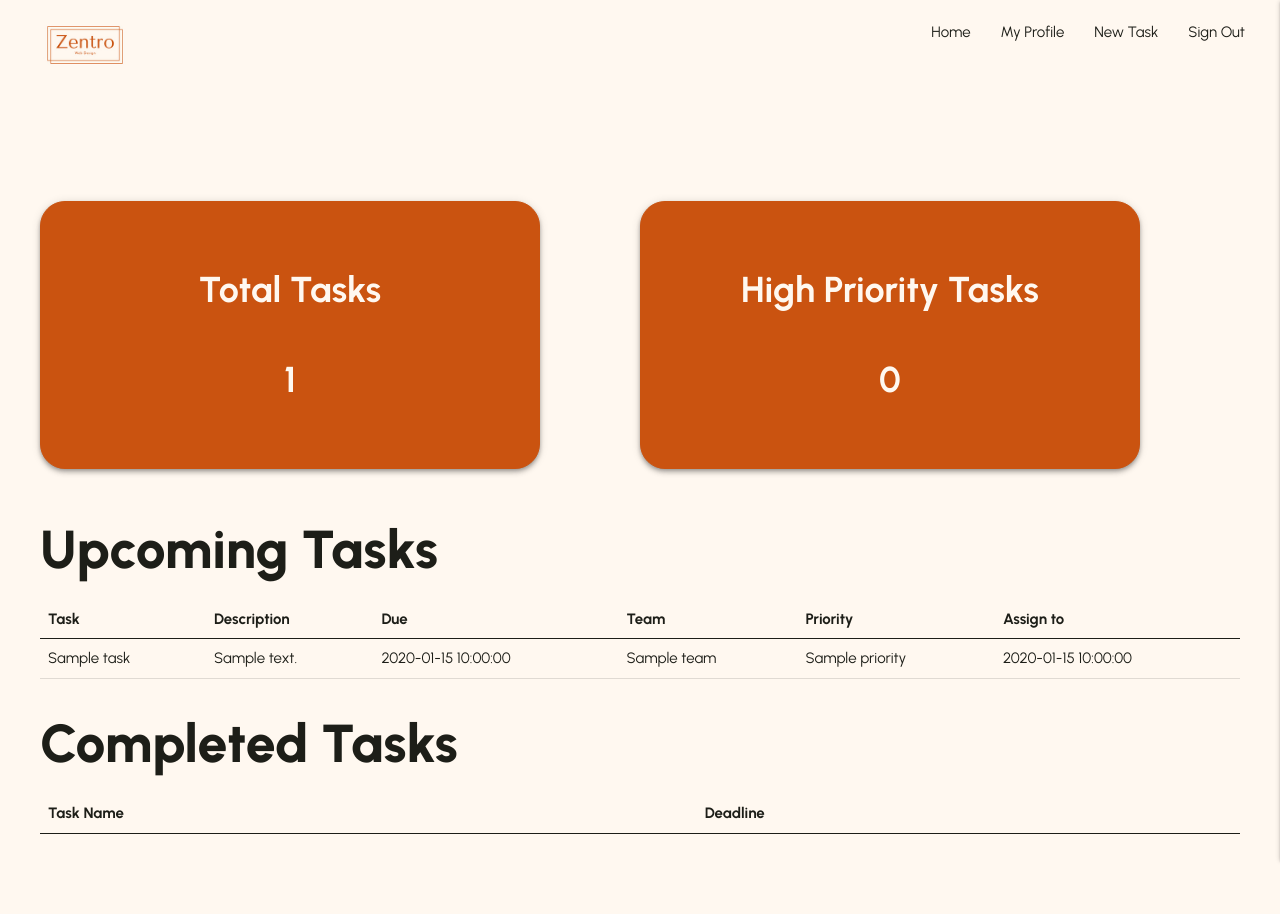
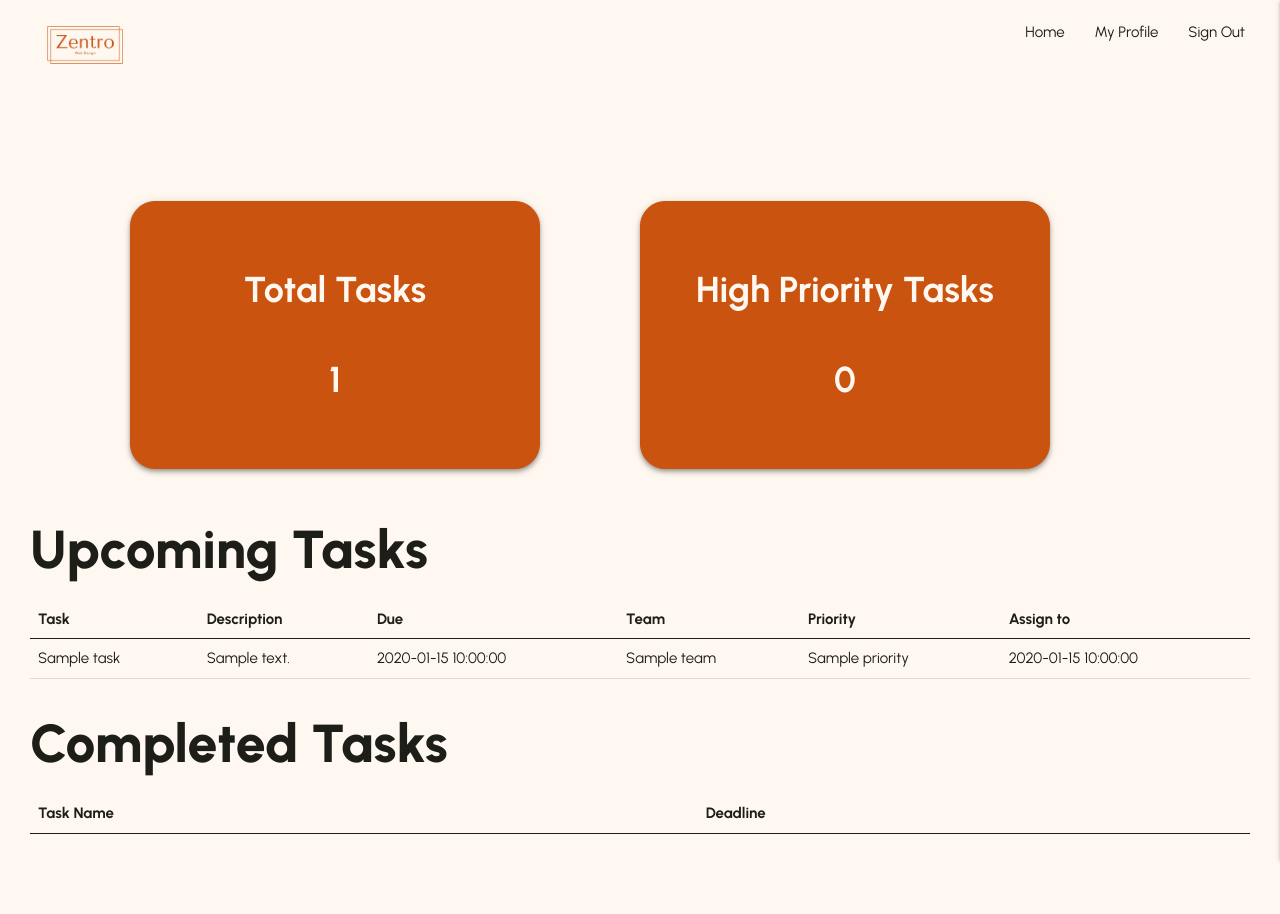
Before and after one commit to JuliaLavagnini/tm-app, a Flask app: page /show_tasks in a window 1280 px wide. Run offline with Flask 3, Linux system fonts and the light colour scheme; the visitor is signed in with stand-in values (Sample User, id 1); a database or web service that is not in the repository returns one stand-in record (Sample ...); lists and menus that the app fills with data are empty; some libraries are stand-ins or nearby versions.

Commit message:
Fix minor details on add_task page

```diff
--- a/static/css/style.css
+++ b/static/css/style.css
@@ -53,6 +53,7 @@ th {
 .boxes {
     display: flex;
     justify-content: center;
+    padding: 0 100px;
 }
 
 .boxes .s6 {
@@ -96,7 +97,7 @@ th {
 .container-1 {
     width: 100%;
     max-width: 1400px;
-    padding: 80px 40px;
+    padding: 80px 30px;
     margin: 0 auto;
 }
 
--- a/templates/add_task.html
+++ b/templates/add_task.html
@@ -66,7 +66,6 @@
     </div>
     <!-- team selector -->
     <div class="row">
-      <div class="row">
       <div class="input-field col s12">
         <select class="validate" name="team_name" id="team_name" required>
           <option value="" disabled selected>Select the team</option>
@@ -75,7 +74,6 @@
           {% endfor %}
         </select>
         <label for="team_name">This task is for who?</label>
-        </div>
       </div>
     </div>
     <!-- submit button -->
--- a/templates/base.html
+++ b/templates/base.html
@@ -49,7 +49,6 @@
                 My Profile</a
               >
             </li>
-            <li><a href="#">New Task</a></li>
             <li><a href="{{ url_for('sign_out') }}">Sign Out</a></li>
             {% else %}
             <li><a href="{{ url_for('sign_in') }}">Sign In</a></li>
```
Lines whose indentation alone changed are shown as unchanged.
